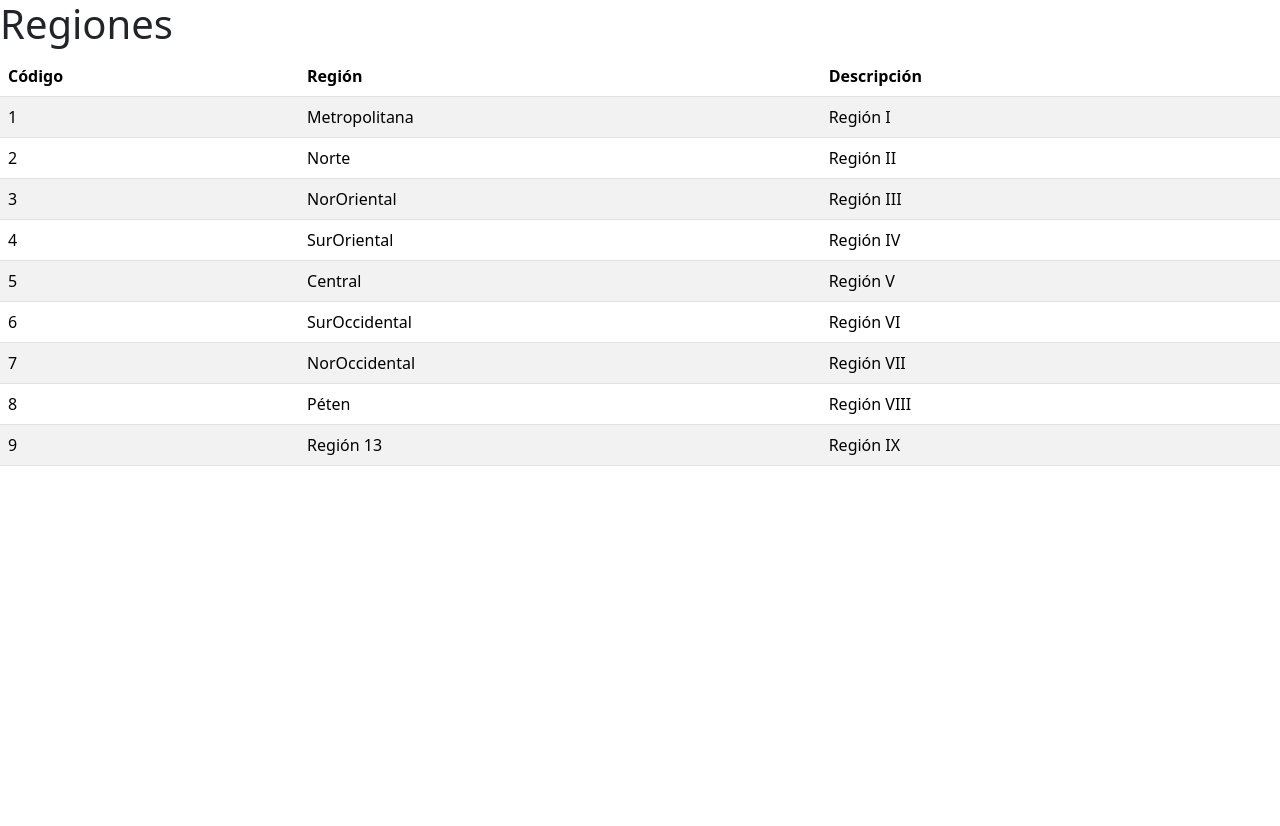
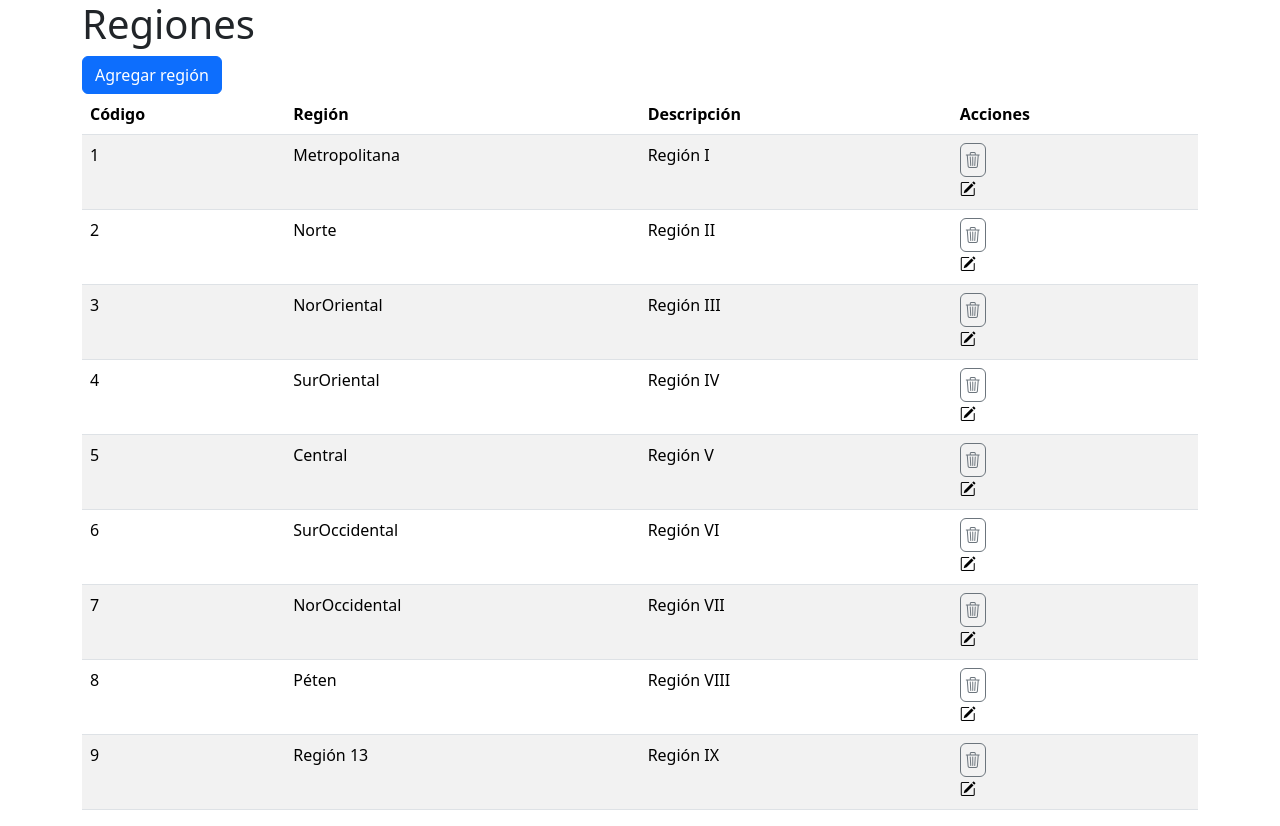
Before and after one commit to MynorEscobar/fs2025_conexion_bd_php, a PHP site: page /basedatos/vista_regiones.php in a window 1280 px wide. Before the commit the page ends 466 px from the top, so only its background shows below. Run offline with PHP 8.4, Linux system fonts and the light colour scheme; data comes from the database, SQL or seed files in the repository.

Commit message:
procesos de insertar y elminiar

```diff
--- a/basedatos/form_regiones_agregar.php
+++ b/basedatos/form_regiones_agregar.php
@@ -9,7 +9,8 @@
 <body>
     <div class="container">
         <h1>Nueva Región</h1>
-        <!--insertar_region.php es el archivo que almacenara los datos en la bd-->
+        <!--crud_region.php es el archivo que realizara los procesos
+        crud en la bd-->
         <form action="crud_region.php" method="post">
             <label for="txt_codigo" class="form-label">Código</label>
             <input type="number" name="txt_codigo" id="txt_codigo" class="form-control">
--- a/basedatos/vista_regiones.php
+++ b/basedatos/vista_regiones.php
@@ -1,14 +1,18 @@
 <!DOCTYPE html>
+
 <html lang="en">
+
 <head>
     <meta charset="UTF-8">
     <meta name="viewport" content="width=device-width, initial-scale=1.0">
     <title>Document</title>
-    <link href="https://cdn.jsdelivr.net/npm/bootstrap@5.3.6/dist/css/bootstrap.min.css" rel="stylesheet" integrity="sha384-4Q6Gf2aSP4eDXB8Miphtr37CMZZQ5oXLH2yaXMJ2w8e2ZtHTl7GptT4jmndRuHDT" crossorigin="anonymous">
+    <link href="https://cdn.jsdelivr.net/npm/bootstrap@5.3.6/dist/css/bootstrap.min.css" rel="stylesheet"
+        integrity="sha384-4Q6Gf2aSP4eDXB8Miphtr37CMZZQ5oXLH2yaXMJ2w8e2ZtHTl7GptT4jmndRuHDT" crossorigin="anonymous">
+    <link rel="stylesheet" href="https://cdn.jsdelivr.net/npm/bootstrap-icons@1.13.1/font/bootstrap-icons.min.css">
 
 </head>
+
 <body>
-
 
     <?php
     require_once("conexion.php");
@@ -18,13 +22,49 @@
     $ejecutar =mysqli_query($conexion, $sql);
     //recorrer todos los datos y mostrarlos
     ?>
+
+    <div class="container">
         <h1>Regiones</h1>
+        <!-- Button trigger modal -->
+        <button type="button" class="btn btn-primary" data-bs-toggle="modal" data-bs-target="#exampleModal">
+            Agregar región
+        </button>
+
+        <!-- Modal -->
+        <div class="modal fade" id="exampleModal" tabindex="-1" aria-labelledby="exampleModalLabel" aria-hidden="true">
+            <div class="modal-dialog">
+                <div class="modal-content">
+                    <div class="modal-header">
+                        <h1 class="modal-title fs-5" id="exampleModalLabel">Nueva Región</h1>
+                        <button type="button" class="btn-close" data-bs-dismiss="modal" aria-label="Close"></button>
+                    </div>
+                    <div class="modal-body">
+                        <form action="crud_region.php" method="post">
+                            <label for="txt_codigo" class="form-label">Código</label>
+                            <input type="number" name="txt_codigo" id="txt_codigo" class="form-control">
+                            <label class="form-label" for="txt_nombre">Nombre</label>
+                            <input type="text" name="txt_nombre" id="txt_nombre" class="form-control">
+                            <label for="txt_desc" class="form-label">Descripción</label>
+                            <input type="text" name="txt_desc" id="txt_desc" class="form-control">
+                            <button type="submit" class="form-control btn btn-primary" name="btn_insertar">
+                                Agregar Región</button>
+                        </form>
+                    </div>
+                    <div class="modal-footer">
+                        <button type="button" class="btn btn-secondary" data-bs-dismiss="modal">Cerrar</button>
+
+                    </div>
+                </div>
+            </div>
+        </div>
+
         <table class="table table-striped">
             <thead>
                 <tr>
                     <th>Código</th>
                     <th>Región</th>
                     <th>Descripción</th>
+                    <th>Acciones</th>
                 </tr>
             </thead>
             <tbody>
@@ -35,12 +75,29 @@
                     <td><?php echo $datos['cod_region'];?></td>
                     <td><?php echo $datos['nombre'];?></td>
                     <td><?php echo $datos['descripcion'];?></td>
+                    <td>
+                        <form action="crud_region.php" method="post">
+                            <input type="hidden" name="hidden_codigo" id="hidden_codigo"
+                                value="<?php echo $datos['cod_region'];?>">
+                            <button type="submit" name="btn_eliminar" id="btn_eliminar"
+                            class="btn btn-outline-secondary p-1">
+                                <i class="bi bi-trash3"></i>
+                            </button>
+                        </form>
+
+                        <i class="bi bi-pencil-square"></i>
+                    </td>
                 </tr>
                 <?php
     }
-?>      </tbody>
+?>
+            </tbody>
         </table>
+    </div>
 
-    <script src="https://cdn.jsdelivr.net/npm/bootstrap@5.3.6/dist/js/bootstrap.bundle.min.js" integrity="sha384-j1CDi7MgGQ12Z7Qab0qlWQ/Qqz24Gc6BM0thvEMVjHnfYGF0rmFCozFSxQBxwHKO" crossorigin="anonymous"></script>
+    <script src="https://cdn.jsdelivr.net/npm/bootstrap@5.3.6/dist/js/bootstrap.bundle.min.js"
+        integrity="sha384-j1CDi7MgGQ12Z7Qab0qlWQ/Qqz24Gc6BM0thvEMVjHnfYGF0rmFCozFSxQBxwHKO" crossorigin="anonymous">
+    </script>
 </body>
+
 </html>
```
Also changed, not shown: basedatos/crud_region.php (+34 -3 lines). Lines whose indentation alone changed are shown as unchanged.
